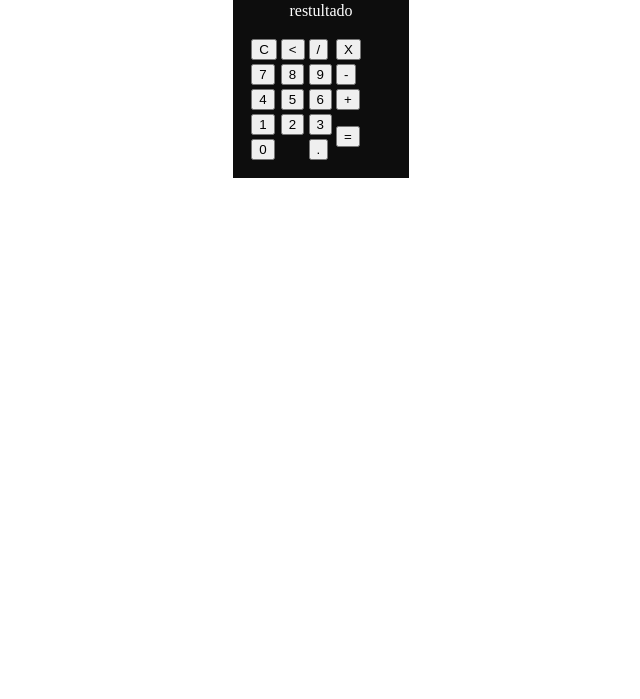
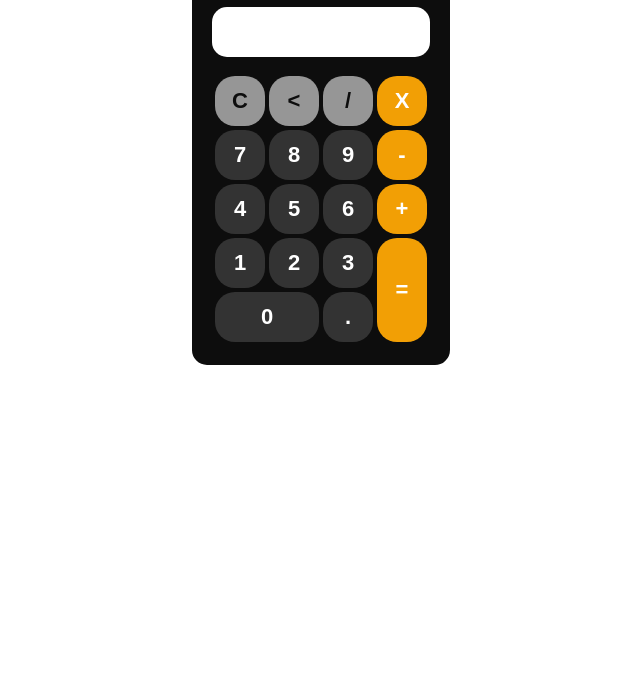
Before and after one commit to gabriellerodriguess/calculator, a plain HTML site: page index.html in a window 1280 px wide. Shown: the part 101-800 px from the top of the page, without its empty margins (319-959 px from the left). Drawn offline with Linux system fonts and the light colour scheme.

Commit message:
Finalizando style

```diff
--- a/index.html
+++ b/index.html
@@ -6,40 +6,41 @@
     <meta name="viewport" content="width=device-width, initial-scale=1.0">
     <title>Calculator</title>
     <link rel="stylesheet" href="style.css">
+    <link rel="stylesheet" href="style-buttons.css">
 </head>
 <body>
     <div class="container">
         <div class="calculator">
             <h1>Calculator</h1>
-            <p class="restultado">restultado</p>
+            <p class="result"></p>
             <table class="table">
                 <tr>
-                    <td><button class="">C</button></td>
-                    <td><button><</button></td>
-                    <td><button>/</button></td>
-                    <td><button>X</button></td>
+                    <td><button class="button-standard lightgrey">C</button></td>
+                    <td><button class="button-standard lightgrey"><</button></td>
+                    <td><button class="button-standard lightgrey">/</button></td>
+                    <td><button class="button-standard yellow">X</button></td>
                 </tr>
                 <tr>
-                    <td><button>7</button></td>
-                    <td><button>8</button></td>
-                    <td><button>9</button></td>
-                    <td><button>-</button></td>
+                    <td><button class="button-standard darkgrey">7</button></td>
+                    <td><button class="button-standard darkgrey">8</button></td>
+                    <td><button class="button-standard darkgrey">9</button></td>
+                    <td><button class="button-standard yellow">-</button></td>
                 </tr>
                 <tr>
-                    <td><button>4</button></td>
-                    <td><button>5</button></td>
-                    <td><button>6</button></td>
-                    <td><button>+</button></td>
+                    <td><button class="button-standard darkgrey">4</button></td>
+                    <td><button class="button-standard darkgrey">5</button></td>
+                    <td><button class="button-standard darkgrey">6</button></td>
+                    <td><button class="button-standard yellow">+</button></td>
                 </tr>
                 <tr>
-                    <td><button>1</button></td>
-                    <td><button>2</button></td>
-                    <td><button>3</button></td>
-                    <td rowspan="2"><button>=</button></td>
+                    <td><button class="button-standard darkgrey">1</button></td>
+                    <td><button class="button-standard darkgrey">2</button></td>
+                    <td><button class="button-standard darkgrey">3</button></td>
+                    <td rowspan="2"><button style="height:104px" class="button-standard yellow">=</button></td>
                 </tr>
                 <tr>
-                    <td colspan="2"><button>0</button></td>
-                    <td><button>.</button></td>
+                    <td colspan="2"><button style="width:104px" class="button-standard darkgrey" >0</button></td>
+                    <td><button  class="button-standard darkgrey">.</button></td>
                 </tr>
             </table>
         </div>
--- /dev/null
+++ b/style-buttons.css
@@ -0,0 +1,12 @@
+.lightgrey{
+    background-color: #969696;
+    color:#0D0D0D;
+}
+.yellow{
+    background-color: #F29F05;
+    color: #fff;
+}
+.darkgrey{
+    background-color: #333333;
+    color: #fff;
+}
--- a/style.css
+++ b/style.css
@@ -1,7 +1,3 @@
-h1, p{
-    color: white;
-    text-align: center;
-}
 .container{
     display: flex;
     flex-direction: column;
@@ -10,5 +6,32 @@ h1, p{
 }
 .calculator{
     background-color: #0D0D0D;
-    padding: 15px;
+    padding: 20px;
+    border-radius: 15px;;
 }
+.result{
+    text-align: center;
+    background-color: #fff;
+    height: 50px;
+    border-radius: 15px;
+}
+.container h1{
+    color: #fff;
+    text-align: center;
+}
+.button-standard{
+    width: 50px;
+    height: 50px;
+    border: none;
+    border-radius: 20px;
+    font-size: 22px;
+    font-weight: bold;
+    transition: 300ms;
+}
+.button-standard:hover{
+    cursor: pointer;
+}
+.button-standard:focus{
+    background-color: #fff;
+    color: #0D0D0D;
+}
```
